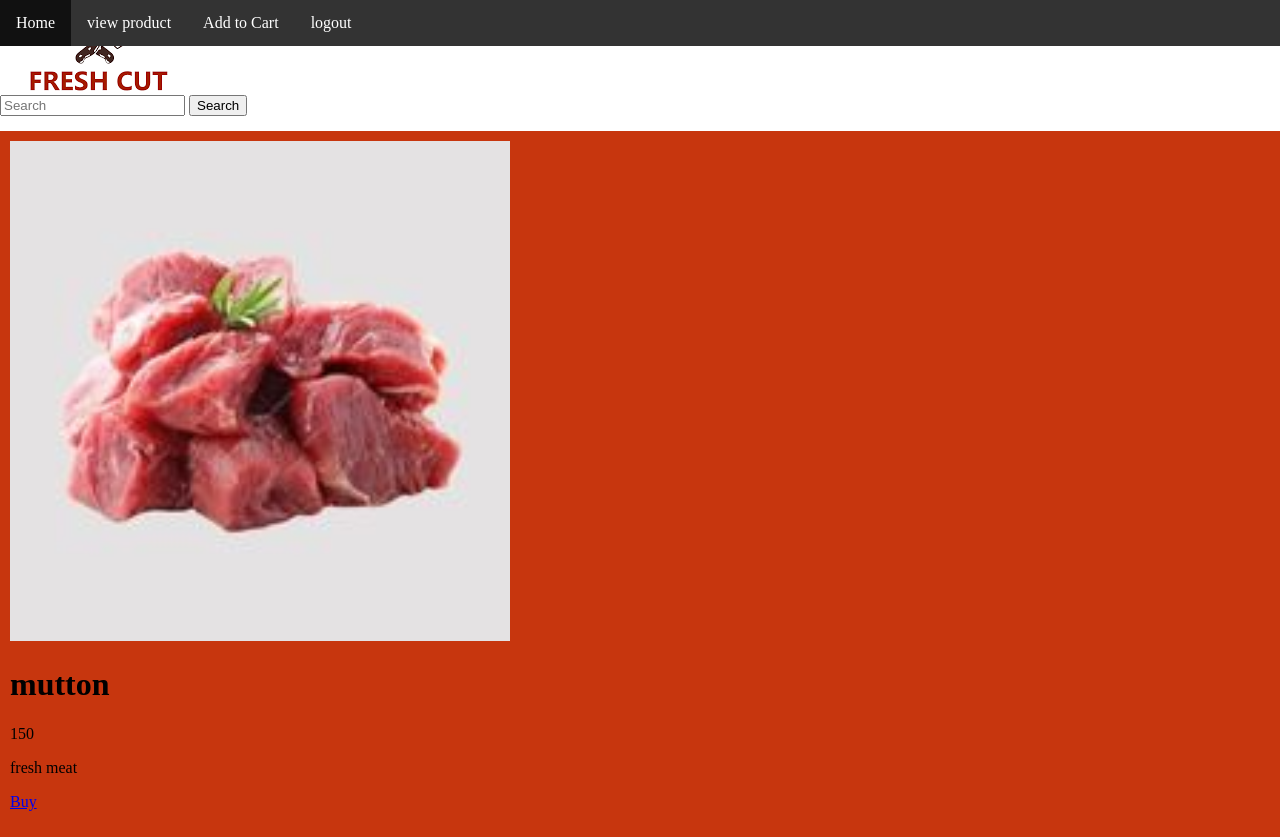
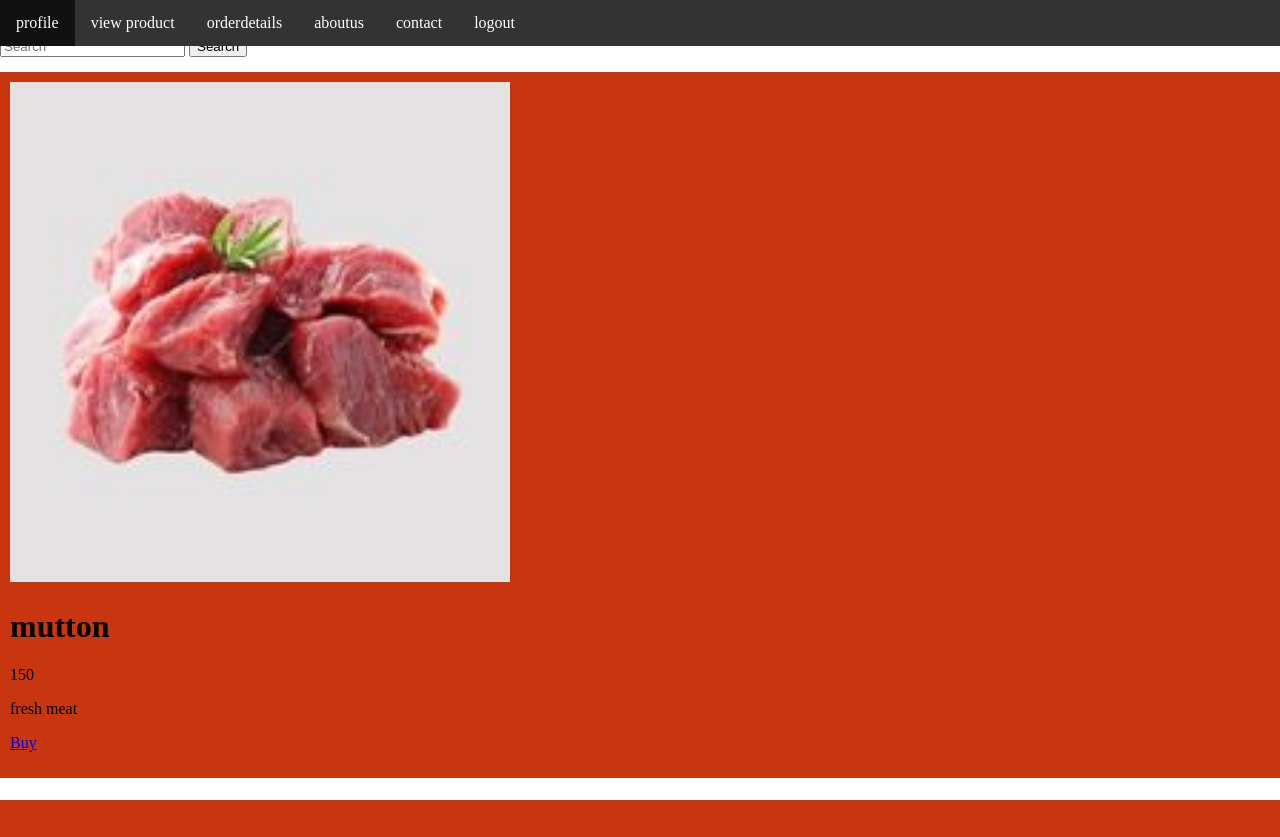
Before and after one commit to alan2325/Fresh_Cuts, a Django app: page /prodetails/1 in a window 1280 px wide. After the commit the page ends 800 px from the top, so only its background shows below. Run offline with Django 5.2, Linux system fonts and the light colour scheme; data comes from the database, SQL or seed files in the repository; both versions use the stored data as it was after the commit.

Commit message:
designing

```diff
--- a/fresh_cuts/app/views.py
+++ b/fresh_cuts/app/views.py
@@ -14,6 +14,9 @@ def get_shop(req):
     data=Shopreg.objects.get(Email=req.session['shop'])
     return data
 
+def get_product(req):
+    data=Product.objects.get(shop=req.session['product'])
+    return data
 
 
 
@@ -155,11 +158,10 @@ def addpro(req):
         name = req.POST['name']
         discription = req.POST['discription']
         price = req.POST['price']
-
         quantity = req.POST['quantity']
         offerprice = req.POST['offerprice']
         image = req.FILES['image']
-        data=Product.objects.create(name=name,discription=discription,price=price,quantity=quantity,offerprice=offerprice,image=image)
+        data=Product.objects.create(name=name,discription=discription,price=price,quantity=quantity,offerprice=offerprice,image=image,shop=get_shop(req))
         data.save()
         return redirect(viewpro)
     return render(req,'addpro.html')
@@ -168,25 +170,10 @@ def addpro(req):
 
 def viewpro(req):
     if 'shop' in req.session:
-        data=Product.objects.get(shop=get_shop(req))
+        data=Product.objects.filter(shop=get_shop(req))
     # data=Product.objects.all()
         return render(req,'viewpro.html',{'data':data})
 
-# def shop_view(req,id):
-#     if 'shop' in req.session:
-#         product=Product.objects.get(pk=id)
-#         user=get_shop(req)
-#         qty=1
-#         try:
-#             dtls=cart.objects.get(product=product,user=user)
-#             dtls.quantity+=1
-#             dtls.save()
-#         except:
-#             data=cart.objects.create(product=product,user=user,quantity=qty)
-#             data.save()
-#         return redirect(viewpro)
-#     else:
-#         return redirect(login)
 
 def edit(req,id):
     data=Product.objects.get(pk=id)
@@ -318,6 +305,11 @@ def service(req):
     return render(req,'service.html')
 
 def bookinghistry(req):
-    data=Buy.objects.all()
-    data1=delivery.objects.all()
-    return render(req,'bookinghistry.html',{'data':data,'data1':data1})
+    #  if 'shop' in req.session:
+    l=[]
+    data=Product.objects.filter(shop=get_shop(req))
+    for i in data:
+        data1=Buy.objects.filter(product=i)
+        l.append(data1)
+    # data1=delivery.objects.all()
+    return render(req,'bookinghistry.html',{'data':l})
--- a/fresh_cuts/template/prodetails.html
+++ b/fresh_cuts/template/prodetails.html
@@ -1,6 +1,7 @@
 <!DOCTYPE html>
 <html>
 <head>
+
 <style>
 body {margin:0;}
 
@@ -40,18 +41,24 @@ li a:hover:not(.active) {
   <nav class="navbar navbar-expand-sm navbar-dark bg-dark">
     <div class="container-fluid">
       <a href="#" class="logo">
-        <img src="static/images (1).png" alt="logo">
+        <img src="static/images (1).png" alt="logo" width="70px">
       </a>
       <div class="collapse navbar-collapse" id="mynavbar">
         <ul class="navbar-nav me-auto">
           <li class="nav-item">
-            <a class="nav-link" href="../userhome">Home</a>
+            <a class="nav-link" href="../profile">profile</a>
           </li>
           <li class="nav-item">
             <a class="nav-link" href="../userviewproduct">view product</a>
           </li>
           <li class="nav-item">
-            <a class="nav-link" href="../addtocart">Add to Cart</a>
+            <a class="nav-link" href="../orderdetails">orderdetails</a>
+          </li>
+          <li class="nav-item">
+            <a class="nav-link" href="../aboutus">aboutus</a>
+          </li>
+          <li class="nav-item">
+            <a class="nav-link" href="../contact">contact</a>
           </li>
           <li class="nav-item">
             <a class="nav-link" href="../logout">logout</a>
```
Also changed, not shown: fresh_cuts/template/bookinghistry.html (+8 -6 lines), fresh_cuts/db.sqlite3, fresh_cuts/media/beef-boneless-b67_YgWaiZt.jpg (added), fresh_cuts/media/five-raw-wagyu-steak-cuts-garnished-with-rosemary-peppercorns-arranged-black-slate_946823-7859.jpg (added), fresh_cuts/media/five-raw-wagyu-steak-cuts-garnished-with-rosemary-peppercorns-arranged-black-slate_94682_BPg4jZX.jpg (added), fresh_cuts/media/five-raw-wagyu-steak-cuts-garnished-with-rosemary-peppercorns-arranged-black-slate_94682_TrXL1b4.jpg (added), fresh_cuts/media/five-raw-wagyu-steak-cuts-garnished-with-rosemary-peppercorns-arranged-black-slate_94682_aXDJgbj.jpg (added), fresh_cuts/media/five-raw-wagyu-steak-cuts-garnished-with-rosemary-peppercorns-arranged-black-slate_94682_lyaRs3S.jpg (added), fresh_cuts/media/five-raw-wagyu-steak-cuts-garnished-with-rosemary-peppercorns-arranged-black-slate_94682_r4y42QU.jpg (added).
